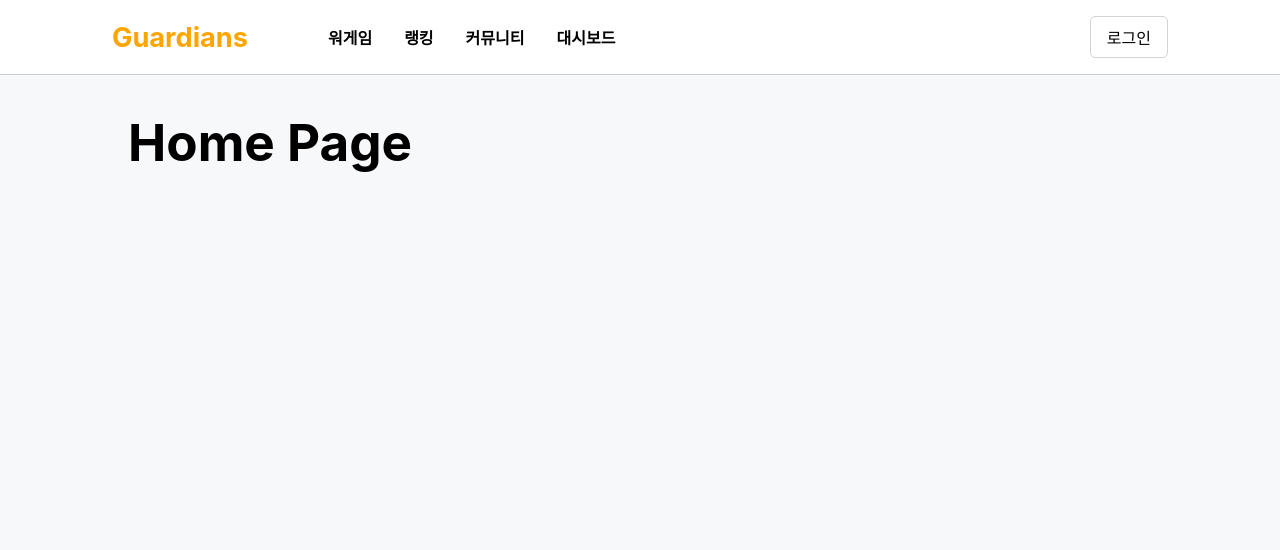
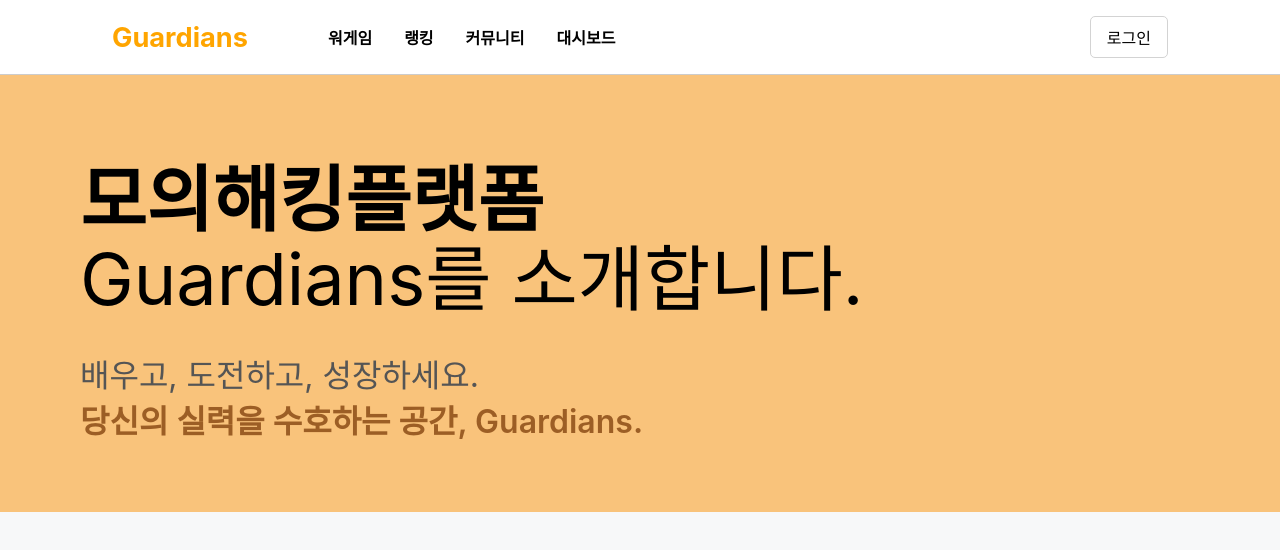
Before and after one commit to BeeGuardians/Guardians-frontend, a React (Vite) app in the folder guardians/: page / in a window 1280 px wide. Shown: the top 550 px of the page. Built offline with nearby package versions, Linux system fonts and the light colour scheme; a web font is replaced by a local one.

Commit message:
design : design home

```diff
--- a/guardians/src/App.tsx
+++ b/guardians/src/App.tsx
@@ -1,5 +1,5 @@
 import { Route, Routes } from "react-router-dom";
-import Home from "./pages/Home";
+import Home from "./pages/HomePage/Home.tsx";
 import Login from "./pages/Login";
 import Dashboard from "./pages/Dashboard";
 import Ranking from "./pages/Ranking";
--- a/guardians/src/pages/Home.tsx
+++ /dev/null
@@ -1,5 +0,0 @@
-function Home() {
-    return <h1>Home Page</h1>;
-}
-
-export default Home;
--- /dev/null
+++ b/guardians/src/pages/HomePage/Home.tsx
@@ -0,0 +1,60 @@
+function Home() {
+    return (
+        <div style={{ padding: "0", margin: "0" }}>
+            {/* 배경색이 전체 너비로 적용되는 상단 Hero 영역 */}
+            <div
+                style={{
+                    backgroundColor: "#f9c37b",
+                    paddingTop: 80,              // 상단 여백 제거
+                    paddingBottom: "13rem",    // 하단만 여백 유지
+                    marginTop: "-6rem",        // ❗ 강제 상단 여백 제거 (부모 여백 무력화용)
+                    color: "#000",
+                    width: "100vw",            // 전체 너비 강제 적용
+                    height: "30vh",
+                    position: "relative",
+                    left: "calc(-100vw + 100%)", // 중앙 기준으로 왼쪽 이동
+                }}
+            >
+                {/* 상단 제목 영역 */}
+                <h1
+                    style={{
+                        fontSize: "4.5rem",        // 큰 글씨
+                        fontWeight: "bold",        // 굵은 텍스트
+                        marginTop: "6rem",
+                        marginBottom: "1rem",      // 아래쪽 간격
+                        marginLeft: "5rem"
+                }}
+                >
+                    모의해킹플랫폼 <br />
+                    <span style={{ fontWeight: "400" }}>
+                        Guardians를 소개합니다.
+                    </span>
+                </h1>
+
+                {/* 설명 문구 영역 */}
+                <p
+                    style={{
+                        fontSize: "2rem",        // 중간 크기 텍스트
+                        color: "#555",             // 회색 계열 텍스트
+                        marginTop: "2rem",         // 위쪽 간격
+                        marginLeft: "5rem"
+                }}
+                >
+                    배우고, 도전하고, 성장하세요. <br />
+                    <span
+                        style={{
+                            color: "#9c5e25",       // 갈색 계열 강조
+                            fontWeight: 600,        // 강조 굵기
+                        }}
+                    >
+                        당신의 실력을 수호하는 공간, Guardians.
+                    </span>
+                </p>
+
+
+            </div>
+        </div>
+            );
+}
+
+export default Home;
```
